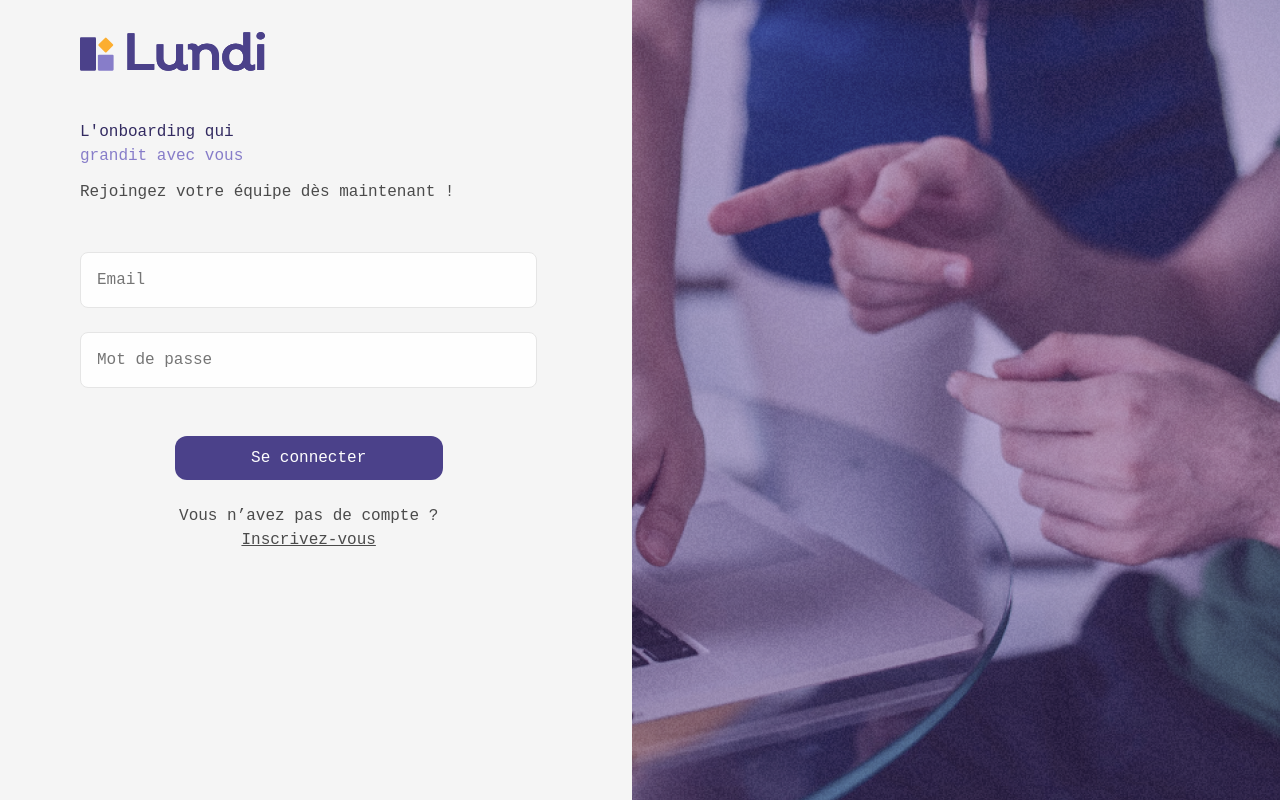
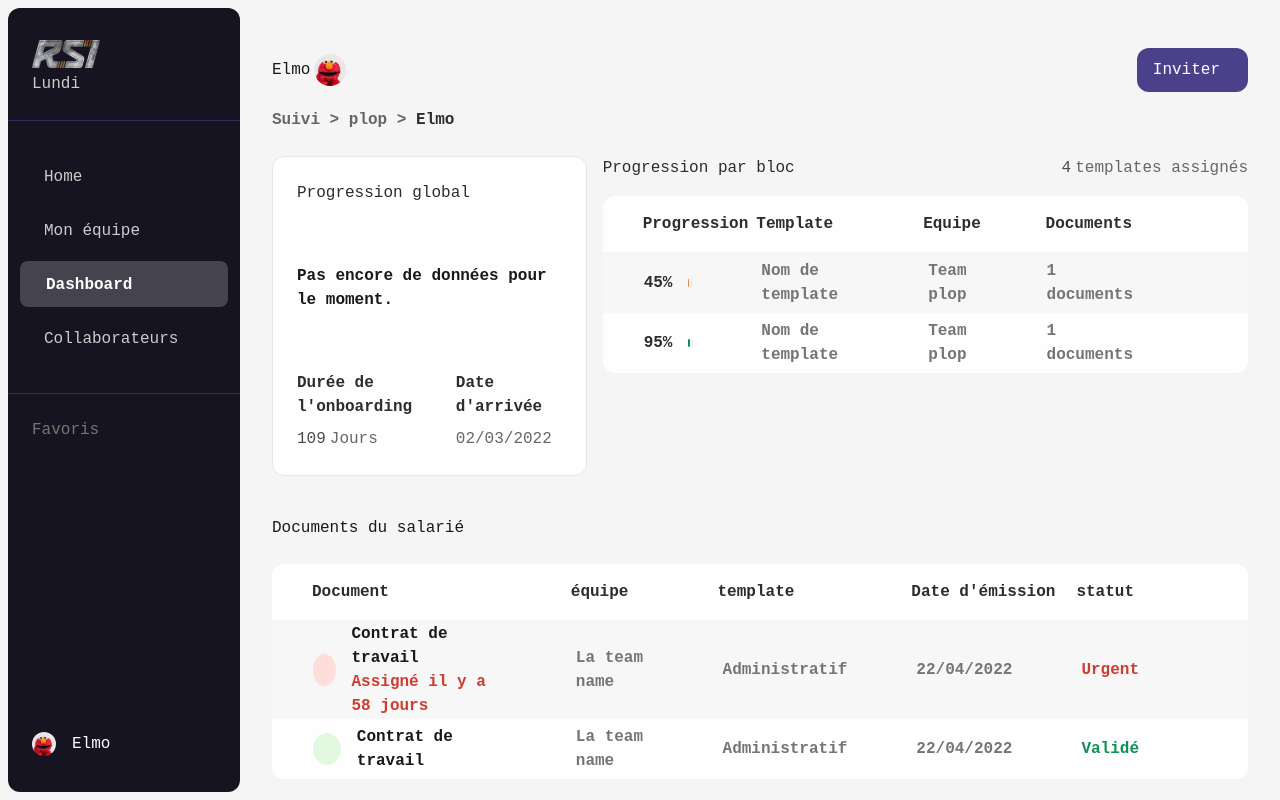
Before and after one commit to eltha9/lundi-app, a Vue app: page /analytics/plop/ajzgazee in a window 1280 px wide. Before the commit this address led to /. Built offline with nearby package versions, Linux system fonts and the light colour scheme; sample sign-in values are in the browser's storage.

Commit message:
add graph no data

```diff
--- a/src/views/Dashboard/components/Stats/Camamber-card.vue
+++ b/src/views/Dashboard/components/Stats/Camamber-card.vue
@@ -1,5 +1,25 @@
 <template>
-	<div class="camamber-card text-greyscale-300 bg-greyscale-white p-6">camamber card</div>
+	<div class="camamber-card bg-greyscale-white text-greyscale-300 p-6 flex flex-col">
+		<div class="top mb-10">
+			<h4 class="salva-h4 text-greyscale-800">Progression global</h4>
+		</div>
+		<div class="graph flex-1 flex justify-center items-center">
+			<span class="sato-l-m font-bold text-greyscale-black">Pas encore de données pour le moment.</span>
+		</div>
+		<div class="bottom flex justify-between mt-10">
+			<div class="flex flex-col">
+				<span class="mb-2 saro-l-m font-bold text-greyscale-800">Durée de l'onboarding</span>
+				<div class="sato-l-m text-greyscale-600">
+					<span class="mr-1 salva-h3 text-greyscale-700">{{ lastUpdate(me.createdDate) }}</span
+					>Jours
+				</div>
+			</div>
+			<div class="flex flex-col">
+				<span class="mb-2 saro-l-m font-bold text-greyscale-800">Date d'arrivée</span>
+				<span class="sato-l-m text-greyscale-600">{{ formatDate(me.createdDate) }}</span>
+			</div>
+		</div>
+	</div>
 </template>
 
 <style lang="scss" scoped>
@@ -10,5 +30,21 @@
 </style>
 
 <script>
-	export default {};
+	import { mapState } from "vuex";
+	export default {
+		computed: {
+			...mapState(["me"]),
+		},
+		methods: {
+			lastUpdate(date) {
+				const todayStamp = parseInt(Date.now() / 1000);
+				const templateStamp = parseInt(new Date(date).getTime() / 1000);
+				return Math.max(parseInt((todayStamp - templateStamp) / 60 / 60 / 24), 1) || "X";
+			},
+			formatDate(date) {
+				const split = date.split("-");
+				return `${split[2]}/${split[1]}/${split[0]}`;
+			},
+		},
+	};
 </script>
--- a/src/views/Dashboard/components/Stats/Graph-card.vue
+++ b/src/views/Dashboard/components/Stats/Graph-card.vue
@@ -1,5 +1,14 @@
 <template>
-	<div class="graph-card text-greyscale-300 bg-greyscale-white p-6">stat card</div>
+	<div class="graph-card text-greyscale-300 bg-greyscale-white p-6 flex flex-col">
+		<h4 class="salva-h4 text-greyscale-800 mb-1">Arrivées en cours et à venir</h4>
+		<div class="flex justify-between text-greyscale-600 sato-l-m">
+			<span>sur la période</span>
+			<span>Aucun onboarding en cours</span>
+		</div>
+		<div class="flex-1 flex justify-center items-center">
+			<span class="sato-l-m font-bold text-greyscale-black">Pas encore de données pour le moment.</span>
+		</div>
+	</div>
 </template>
 
 <style lang="scss" scoped>
```
Also changed, not shown: src/lib/utilis.js.
